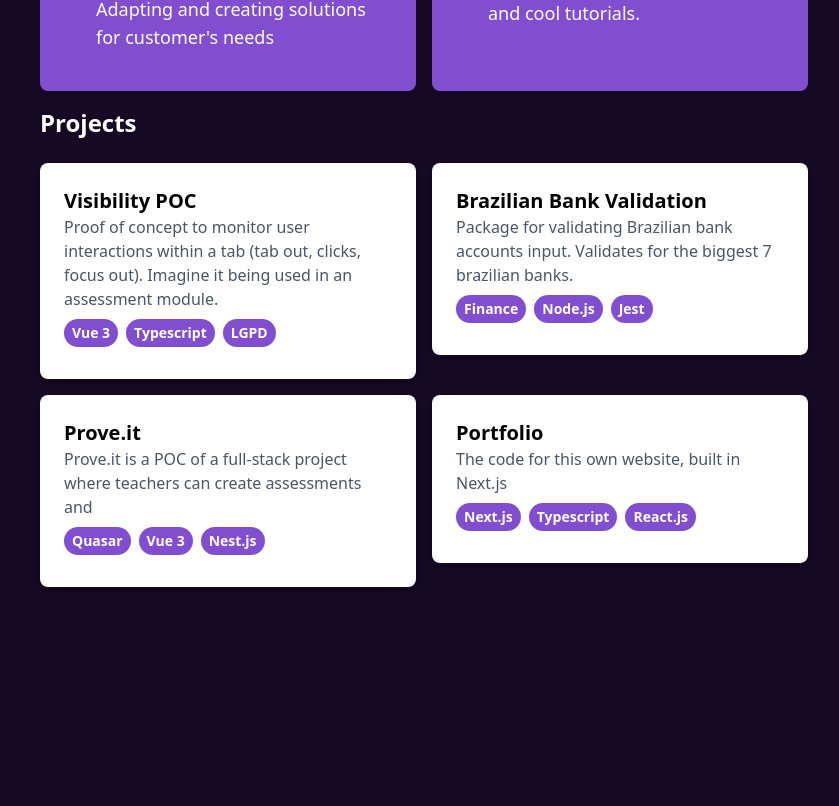
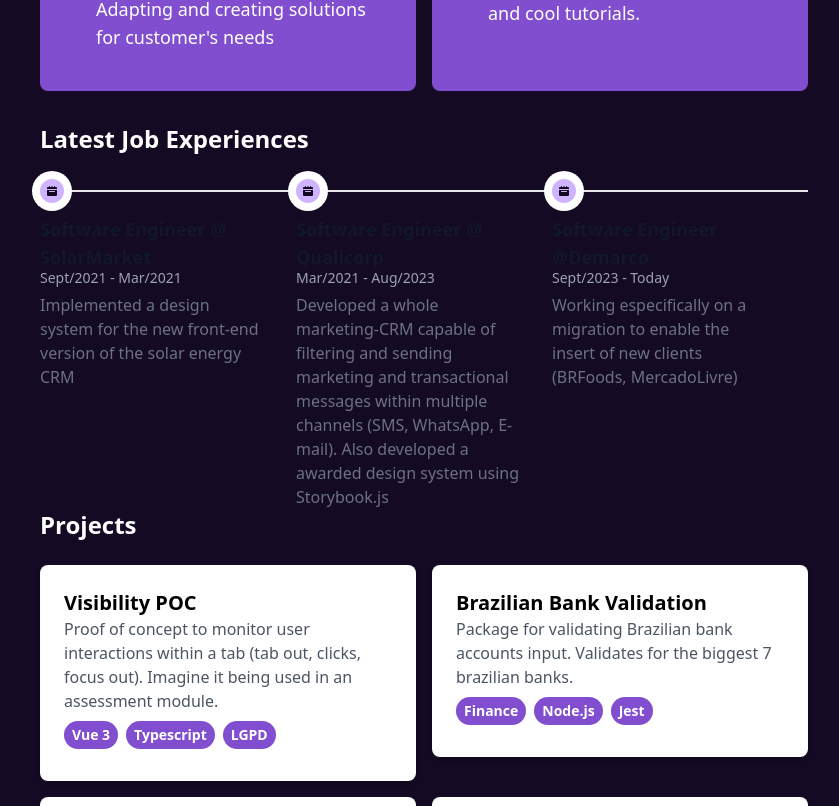
Before and after one commit to eduardocappellotto/cappellotto-portfolio, a Next.js app: page / in a window 1280 px wide. Shown: the part 1737-2543 px from the top of the page, without its empty margins (216-1055 px from the left). Before the commit the page ends 2340 px from the top, so only its background shows below. Built offline with nearby package versions, Linux system fonts and the light colour scheme.

Commit message:
feat: enables timeline

```diff
--- a/src/components/Header.tsx
+++ b/src/components/Header.tsx
@@ -32,7 +32,7 @@
         </div>
       </section>
 
-      <JobTitleButton text="Software Engineer @ Demarco" />
+      <JobTitleButton text="Full-stack Software Engineer" />
     </header>
   );
 };
--- a/src/components/Timeline.tsx
+++ b/src/components/Timeline.tsx
@@ -2,39 +2,69 @@
 
 interface Job {
   jobTitle: string;
+  description: string;
   date: string;
 }
 
 const jobHistory: Job[] = [
   {
-    jobTitle: "Job 1",
-    date: "Sept/2021 - Sept/2022",
+    jobTitle: "Software Engineer @ SolarMarket",
+    description:
+      "Implemented a design system for the new front-end version of the solar energy CRM",
+    date: "Sept/2021 - Mar/2021",
   },
   {
-    jobTitle: "Job 2",
-    date: "Sept/2022 - Sept/2023",
+    jobTitle: "Software Engineer @ Qualicorp",
+    description:
+      "Developed a whole marketing-CRM capable of filtering and sending marketing and transactional messages within multiple channels (SMS, WhatsApp, E-mail). Also developed a awarded design system using Storybook.js",
+    date: "Mar/2021 - Aug/2023",
   },
   {
     jobTitle: "Software Engineer @Demarco",
+    description:
+      "Working especifically on a migration to enable the insert of new clients (BRFoods, MercadoLivre)",
     date: "Sept/2023 - Today",
   },
 ];
 
 const Timeline: React.FC = () => {
   return (
-    <div className="timeline">
-      <h2 className="text-2xl mb-6 text-white font-semibold">Job History</h2>
-      <ul>
+    <>
+      <h2 className="text-2xl mb-6 text-white font-semibold my-8">
+        Latest Job Experiences
+      </h2>
+      <ol className=" sm:flex items-start">
         {jobHistory.map((job, index) => (
-          <li key={index} className="timeline-item">
-            <div className="timeline-item-content">
-              <span className="timeline-date">{job.date}</span>
-              <h3 className="text-white font-semibold">{job.jobTitle}</h3>
+          <li key={index} className="relative mb-6 sm:mb-0 sm:w-1/3">
+            <div className="flex items-center">
+              <div className="z-10 flex bg-primary-light items-center justify-center w-6 h-6 rounded-full ring-0 ring-white dark:primary-dark sm:ring-8 dark:ring-primary shrink-0">
+                <svg
+                  className="w-2.5 h-2.5 text-primary-dark dark:primary-light"
+                  aria-hidden="true"
+                  xmlns="http://www.w3.org/2000/svg"
+                  fill="currentColor"
+                  viewBox="0 0 20 20"
+                >
+                  <path d="M20 4a2 2 0 0 0-2-2h-2V1a1 1 0 0 0-2 0v1h-3V1a1 1 0 0 0-2 0v1H6V1a1 1 0 0 0-2 0v1H2a2 2 0 0 0-2 2v2h20V4ZM0 18a2 2 0 0 0 2 2h16a2 2 0 0 0 2-2V8H0v10Zm5-8h10a1 1 0 0 1 0 2H5a1 1 0 0 1 0-2Z" />
+                </svg>
+              </div>
+              <div className="hidden sm:flex w-full bg-gray-200 h-0.5 dark:bg-gray-700"></div>
+            </div>
+            <div className="mt-3 sm:pe-8">
+              <h3 className="text-lg font-semibold text-gray-900 dark:text-white">
+                {job.jobTitle}
+              </h3>
+              <time className="block mb-2 text-sm font-normal leading-none text-gray-400 dark:text-gray-500">
+                {job.date}
+              </time>
+              <p className="text-base font-normal text-gray-500 dark:text-gray-400">
+                {job.description}
+              </p>
             </div>
           </li>
         ))}
-      </ul>
-    </div>
+      </ol>
+    </>
   );
 };
 
--- a/src/pages/index.tsx
+++ b/src/pages/index.tsx
@@ -14,6 +14,7 @@
       <CareerSummary />
       <SkillsSection />
       <ExperienceSection />
+      <JobTimeline />
       <ProjectsSection />
     </div>
   );
```
